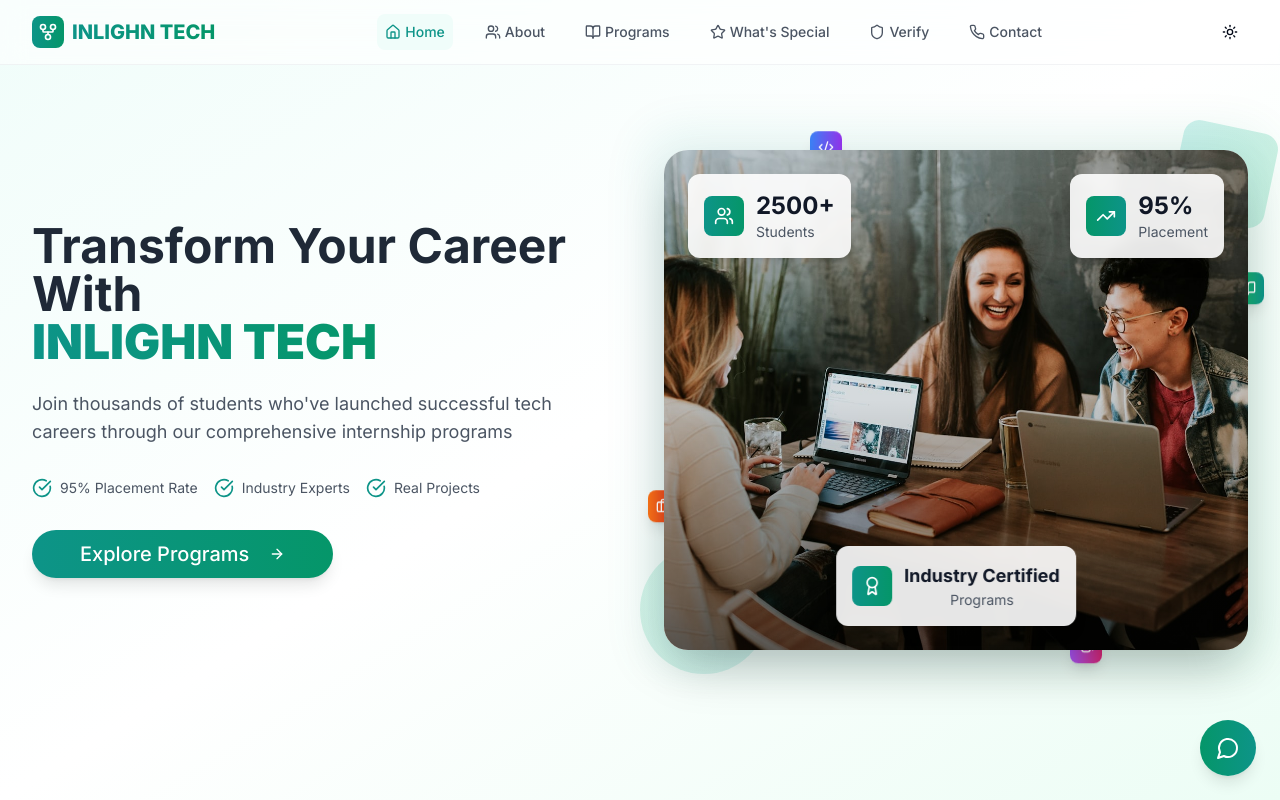
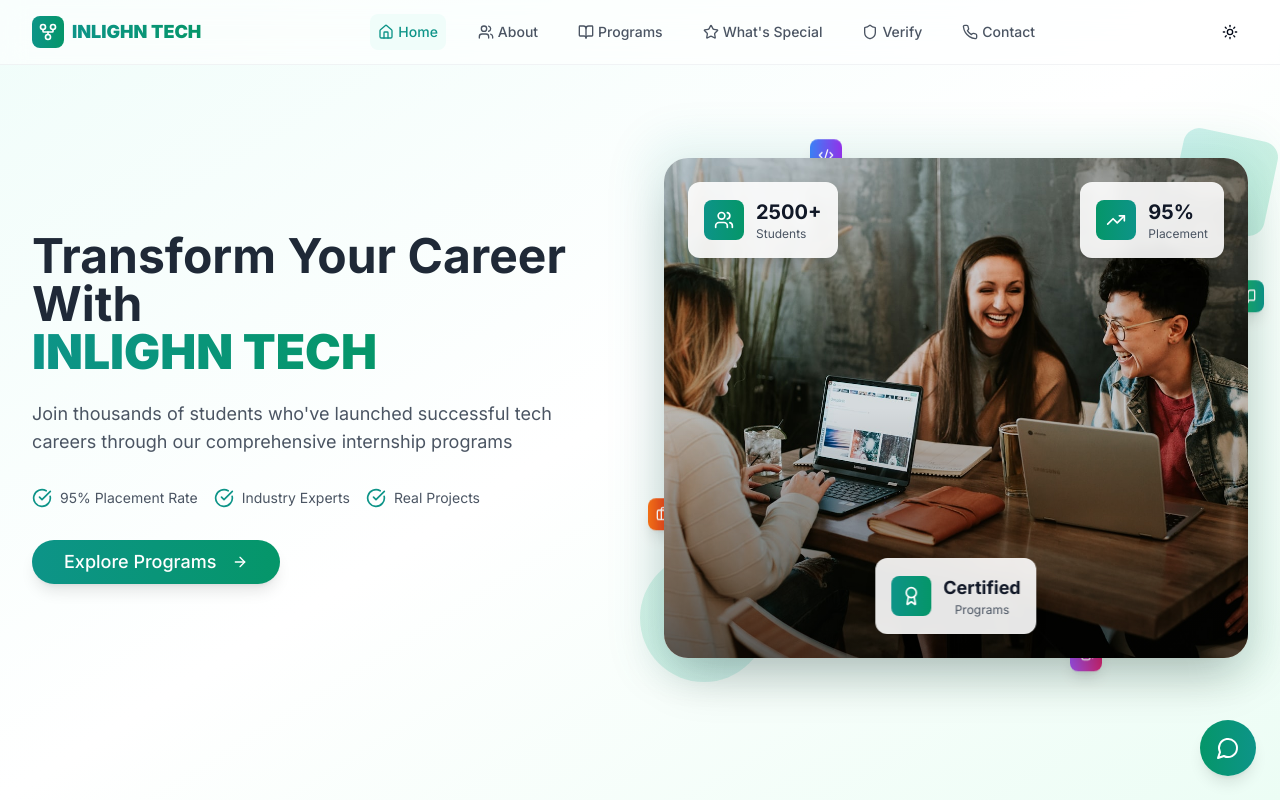
Before and after one commit to Ashish-kolhe/roundtwo, a Next.js app: page / in a window 1280 px wide. Shown: the top 800 px of the page. Built offline with nearby package versions, Linux system fonts and the light colour scheme.

Commit message:
feat: sync main changes to roundtwo branch
Co-authored-by: null <174791362+Ashish-kolhe@users.noreply.github.com>

```diff
--- a/app/page.tsx
+++ b/app/page.tsx
@@ -222,7 +222,7 @@ export default function HomePage() {
   return (
     <div className="min-h-screen bg-white dark:bg-gray-900 transition-colors">
       {/* Hero Section */}
-      <section className="relative min-h-screen flex items-center justify-center overflow-hidden bg-gradient-to-br from-teal-50 via-white to-emerald-50 dark:from-gray-900 dark:via-gray-900 dark:to-gray-800">
+      <section className="relative min-h-screen flex items-center justify-center overflow-hidden bg-gradient-to-br from-teal-50 via-white to-emerald-50 dark:from-gray-900 dark:via-gray-900 dark:to-gray-800 pt-4">
         <div className="max-w-7xl mx-auto px-4 sm:px-6 lg:px-8 py-20">
           <div className="grid grid-cols-1 lg:grid-cols-2 gap-12 items-center">
             {/* Left Content */}
@@ -242,7 +242,7 @@ export default function HomePage() {
                 </p>
 
                 {/* Key Benefits */}
-                <div className="flex flex-col sm:flex-row gap-4 mb-8 justify-center lg:justify-start text-sm">
+                <div className="flex sm:flex-row gap-4 mb-8 justify-center lg:justify-start text-sm">
                   <div className="flex items-center space-x-2 text-gray-600 dark:text-gray-300">
                     <CheckCircle className="w-5 h-5 text-teal-600" />
                     <span>95% Placement Rate</span>
@@ -260,12 +260,12 @@ export default function HomePage() {
                 <div className="flex flex-col sm:flex-row gap-4 justify-center lg:justify-start">
                 <Link href="/programs">
                   <Button
-                    size="lg"
-                    className="bg-gradient-to-r from-teal-600 to-emerald-600 hover:from-teal-700 hover:to-emerald-700 text-white px-12 py-6 text-xl rounded-full shadow-lg hover:shadow-xl transform hover:scale-105 transition-all duration-300"
+                    size="md"
+                    className="bg-gradient-to-r from-teal-600 to-emerald-600 hover:from-teal-700 hover:to-emerald-700 text-white px-8 py-2 text-lg rounded-full shadow-lg hover:shadow-xl transform hover:scale-105 transition-all duration-300"
 
                   >
                     Explore Programs
-                    <ArrowRight className="ml-3 w-6 h-6" />
+                    <ArrowRight className="ml-2 w-6 h-6" />
                   </Button></Link>
 
                 </div>
@@ -300,8 +300,8 @@ export default function HomePage() {
                           <Users className="w-5 h-5 text-white" />
                         </div>
                         <div>
-                          <div className="text-2xl font-bold text-gray-900 dark:text-white">2500+</div>
-                          <div className="text-sm text-gray-600 dark:text-gray-300">Students</div>
+                          <div className="text-xl font-bold text-gray-900 dark:text-white">2500+</div>
+                          <div className="text-xs text-gray-600 dark:text-gray-300">Students</div>
                         </div>
                       </div>
                     </div>
@@ -312,8 +312,8 @@ export default function HomePage() {
                           <TrendingUp className="w-5 h-5 text-white" />
                         </div>
                         <div>
-                          <div className="text-2xl font-bold text-gray-900 dark:text-white">95%</div>
-                          <div className="text-sm text-gray-600 dark:text-gray-300">Placement</div>
+                          <div className="text-xl font-bold text-gray-900 dark:text-white">95%</div>
+                          <div className="text-xs text-gray-600 dark:text-gray-300">Placement</div>
                         </div>
                       </div>
                     </div>
@@ -324,8 +324,8 @@ export default function HomePage() {
                           <Award className="w-5 h-5 text-white" />
                         </div>
                         <div className="text-center">
-                          <div className="text-lg font-bold text-gray-900 dark:text-white">Industry Certified</div>
-                          <div className="text-sm text-gray-600 dark:text-gray-300">Programs</div>
+                          <div className="text-lg font-bold text-gray-900 dark:text-white">Certified</div>
+                          <div className="text-xs text-gray-600 dark:text-gray-300">Programs</div>
                         </div>
                       </div>
                     </div>
--- a/components/navbar.tsx
+++ b/components/navbar.tsx
@@ -37,7 +37,7 @@ export function Navbar() {
             <div className="w-8 h-8 bg-gradient-to-r from-teal-600 to-emerald-600 rounded-lg flex items-center justify-center">
               <GitFork className="w-5 h-5 text-white" />
             </div>
-            <span className="text-xl bg-gradient-to-r from-teal-600 to-emerald-600 bg-clip-text text-transparent font-extrabold">
+            <span className="text-lg bg-gradient-to-r from-teal-600 to-emerald-600 bg-clip-text text-transparent font-black">
               INLIGHN TECH
             </span>
           </Link>
```
